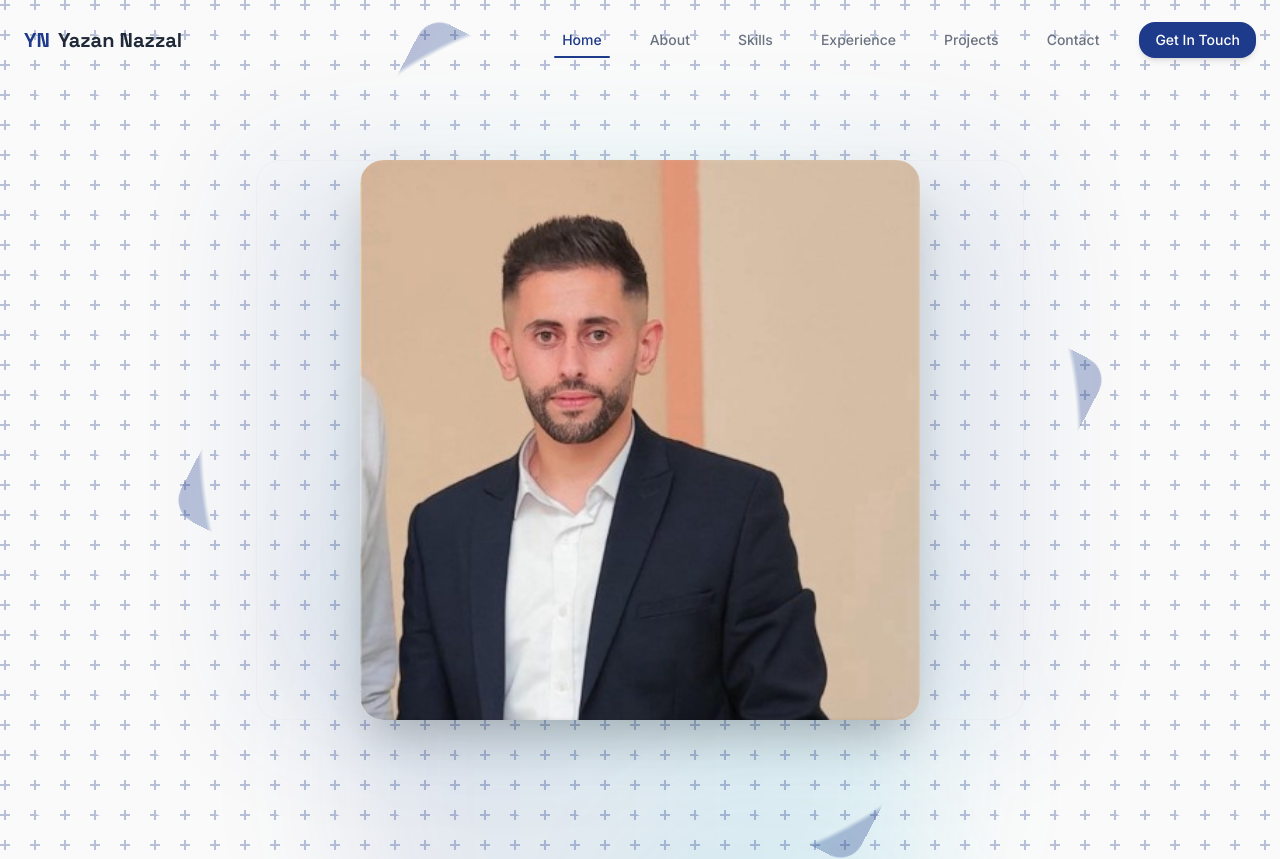
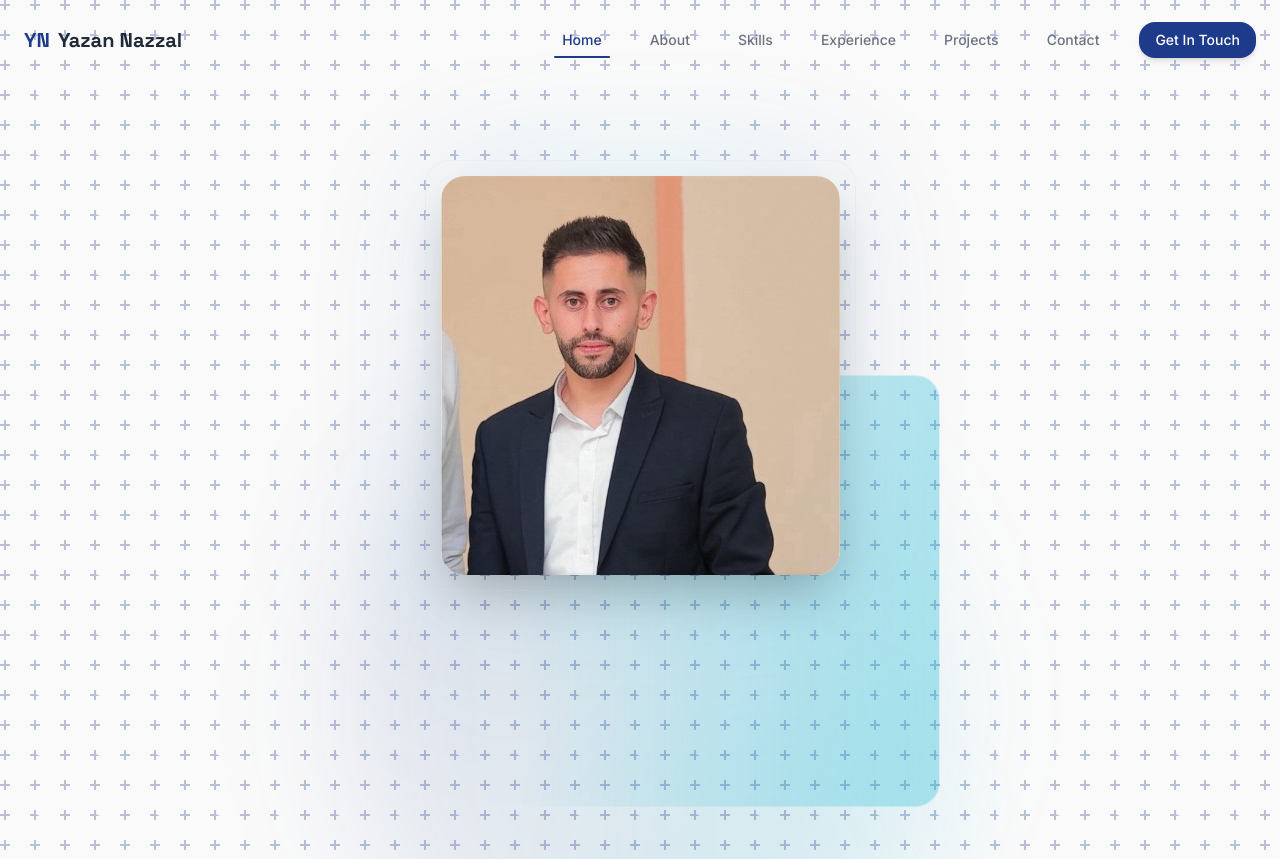
Before and after one commit to yazan77nazzl/portfoliowebsite, a React (Vite) app: page / in a window 1280 px wide. Shown: the top 859 px of the page. Built offline with nearby package versions, Linux system fonts and the light colour scheme.

Commit message:
Redesign hero portrait frame: premium rectangular frame with subtle edge light sweep, no rotation

```diff
--- a/src/components/sections/HeroContent.tsx
+++ b/src/components/sections/HeroContent.tsx
@@ -171,35 +171,42 @@
 function ProfilePhoto() {
   return (
     <div className="relative flex justify-center">
+      {/* Frame wrapper – a bit larger than the portrait to show the rectangular frame */}
+      <div className="relative p-4 rounded-2xl">
         {/* Ambient soft glow behind the frame */}
         <div
           className="absolute inset-0 rounded-[inherit] bg-gradient-to-r from-primary via-accent to-primary opacity-10 blur-3xl"
           aria-hidden="true"
         />
 
-      {/* Base subtle border matching design system */}
+        {/* Outer thin refined border */}
         <div className="absolute inset-0 rounded-2xl border border-border/40" aria-hidden="true" />
 
-      {/* Gradient border ring with slow rotating highlight */}
+        {/* Inner subtle highlight for depth */}
         <div
-        className="absolute inset-0 rounded-2xl border-2 border-transparent bg-gradient-to-r from-primary via-accent to-primary opacity-30 animate-frame-rotate"
+          className="absolute inset-0 rounded-2xl pointer-events-none"
           style={{
-          // mask creates a thin ring so only the border is visible
-          mask: 'radial-gradient(circle at center, transparent 92%, black 93%)',
-          WebkitMask: 'radial-gradient(circle at center, transparent 92%, black 93%)',
+            boxShadow:
+              'inset 0 0 0 1px rgb(var(--color-primary-rgb) / 0.1), inset 0 -4px 8px -4px rgb(0 0 0 / 0.06), inset 0 4px 8px -4px rgb(255 255 255 / 0.03)',
           }}
           aria-hidden="true"
         />
 
-      {/* Inner highlight for depth */}
+        {/* Animated light sweep moving along the rectangular edges */}
         <div
-        className="absolute inset-0 rounded-2xl pointer-events-none"
+          className="absolute inset-0 rounded-2xl overflow-hidden pointer-events-none animate-frame-sweep"
+          aria-hidden="true"
+        >
+          <div
+            className="absolute inset-0 bg-gradient-to-r from-transparent via-accent/30 to-transparent"
             style={{
-          boxShadow:
-            'inset 0 0 0 1px rgb(var(--color-primary-rgb) / 0.12), inset 0 -4px 8px -4px rgb(0 0 0 / 0.08), inset 0 4px 8px -4px rgb(255 255 255 / 0.04)',
+              // The gradient is twice as wide as the frame; animation translates it along the perimeter
+              width: '200%',
+              height: '200%',
+              transformOrigin: 'center center',
             }}
-        aria-hidden="true"
           />
+        </div>
 
         {/* Portrait container – unchanged size */}
         <div className="relative aspect-square w-full max-w-[420px] sm:max-w-[480px] lg:max-w-[560px] rounded-2xl overflow-hidden shadow-2xl bg-surface">
@@ -220,6 +227,7 @@
             }}
             aria-hidden="true"
           />
+        </div>
       </div>
     </div>
   );
--- a/src/index.css
+++ b/src/index.css
@@ -73,9 +73,12 @@
     0%, 100% { transform: translateY(0); }
     50% { transform: translateY(-6px); }
   }
-  @keyframes frame-rotate {
-    from { transform: rotate(0deg); }
-    to { transform: rotate(360deg); }
+  @keyframes frame-sweep {
+    0%   { transform: translate(-50%, -50%); }
+    25%  { transform: translate(50%, -50%); }
+    50%  { transform: translate(50%, 50%); }
+    75%  { transform: translate(-50%, 50%); }
+    100% { transform: translate(-50%, -50%); }
   }
 }
 
@@ -175,12 +178,12 @@
     @apply focus-visible:outline-none focus-visible:ring-2 focus-visible:ring-primary focus-visible:ring-offset-2 focus-visible:ring-offset-bg;
   }
 
-  .animate-frame-rotate {
-    animation: frame-rotate 12s linear infinite;
+  .animate-frame-sweep {
+    animation: frame-sweep 12s linear infinite;
   }
 
   @media (prefers-reduced-motion: reduce) {
-    .animate-frame-rotate {
+    .animate-frame-sweep {
       animation: none;
     }
   }
```
Lines whose indentation alone changed are shown as unchanged.
